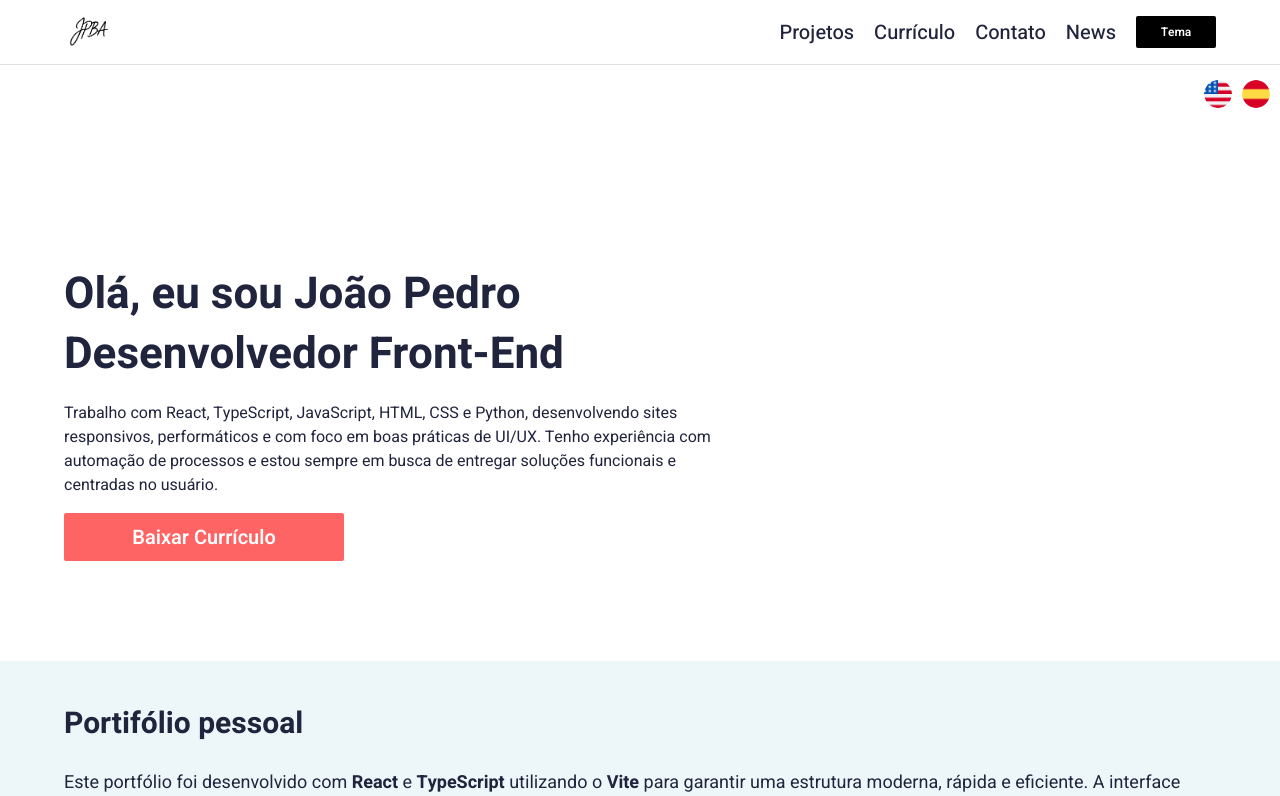
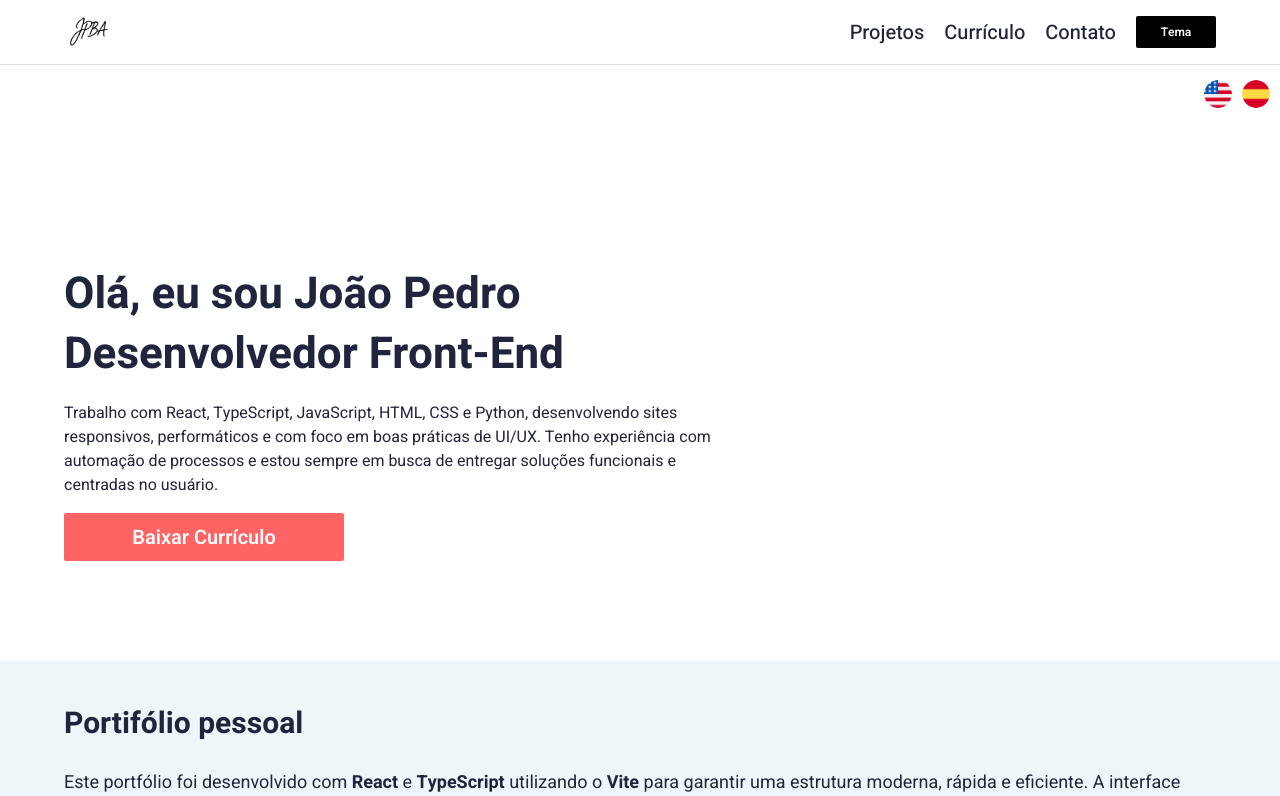
Before and after one commit to JPAzeverde/Portifolio, a React (Vite) app: page / in a window 1280 px wide. Shown: the top 796 px of the page. Built offline with nearby package versions, Linux system fonts and the light colour scheme; no server answers.

Commit message:
Removendo a pagina de News

```diff
--- a/src/components/Header.tsx
+++ b/src/components/Header.tsx
@@ -107,7 +107,6 @@ export function Header() {
                         <Link to='/project'>{translations.projects.title}</Link>
                         <Link to='/curriculo'>{translations.curriculum.title}</Link>
                         <a href='#FOOTER'>{translations.contact.title}</a>
-                        <Link to='/news'>News</Link>
                         <StyledButton className="theme" onClick={themeContext?.toggleTheme}>
                             {translations.theme}
                         </StyledButton>
@@ -139,9 +138,6 @@ export function Header() {
                         <MenuItem onClick={handleMenuClose}>
                             <a href='#FOOTER' style={{ color: '#000000' }}>{translations.contact.title}</a>
                         </MenuItem>
-                        <MenuItem onClick={handleMenuClose}>
-                            <StyledLink to='/news'>News</StyledLink>
-                        </MenuItem>
                         <MenuItem onClick={() => {
                             themeContext?.toggleTheme()
                             handleMenuClose()
```
